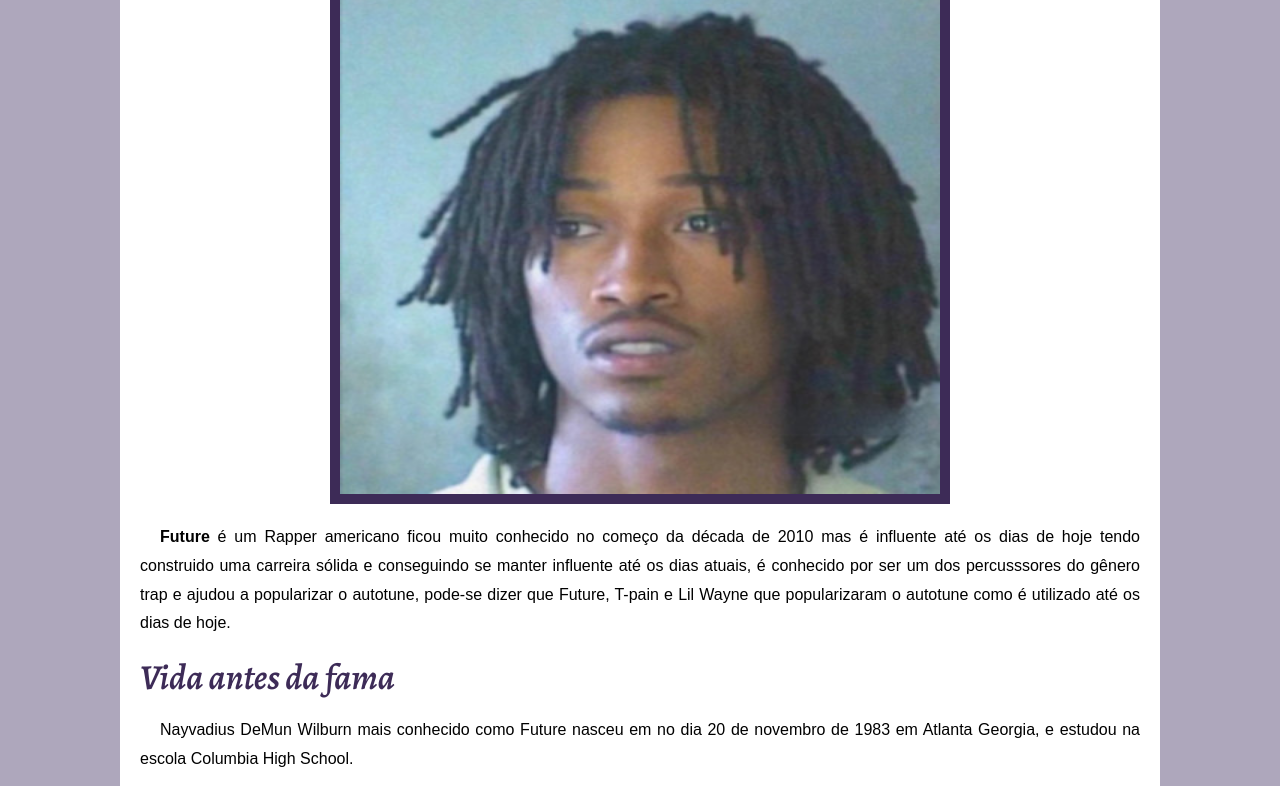
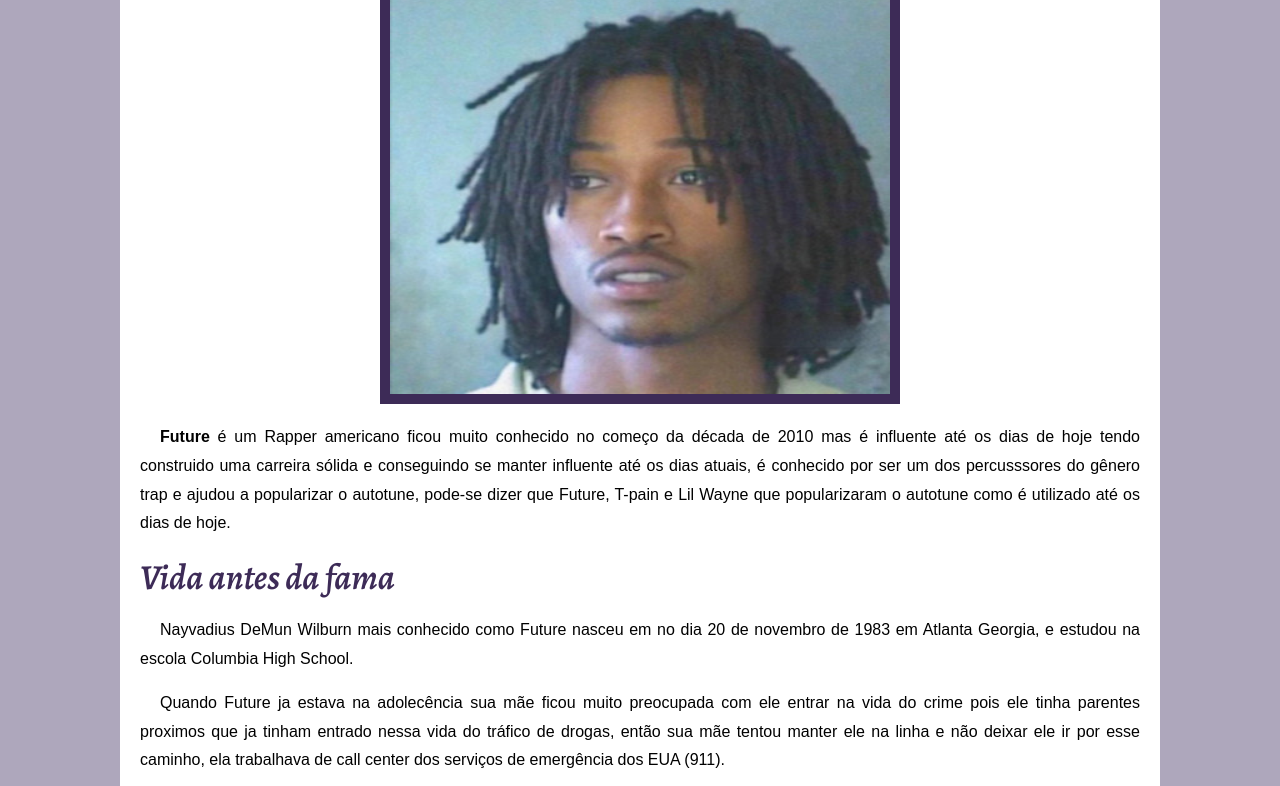
Before and after one commit to SamuelRodrigues1224/projeto-future, a plain HTML site: page index.html in a window 1280 px wide. Shown: the part 330-1116 px from the top of the page. Drawn offline with nearby package versions, Linux system fonts and the light colour scheme; a web font is replaced by a local one.

Commit message:
Update style.css

```diff
--- a/style.css
+++ b/style.css
@@ -120,8 +120,8 @@ main img{
     background-color: var(--cor4);
     padding: 10px;
     width: 100%;
-    max-width: 600px;
-    max-height: 500px;
+    max-width: 500px;
+    max-height: 400px;
 
 }
 .video {
```
